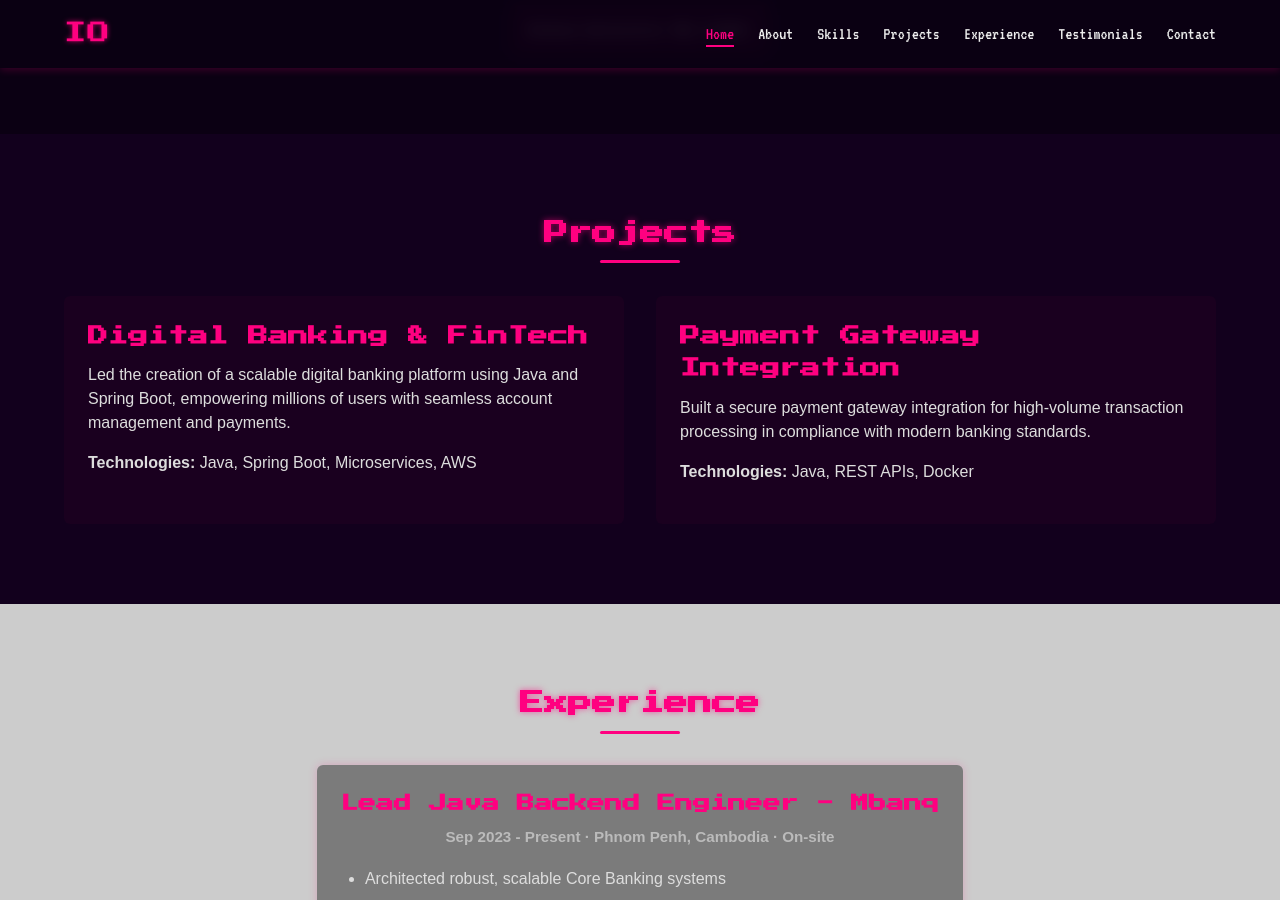
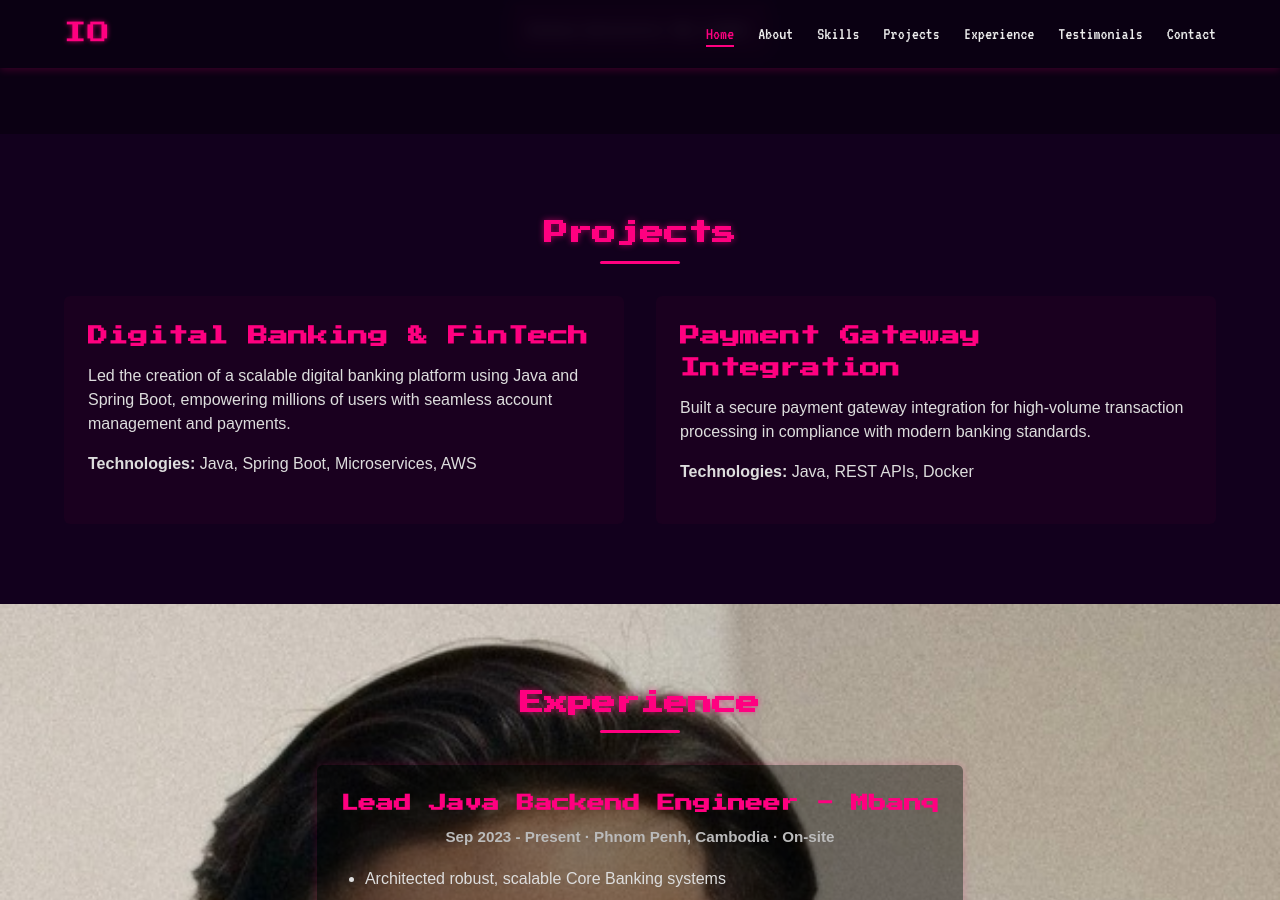
Before and after one commit to srosio/sros-yort, a Jekyll site: the page built from index.md, in a window 1280 px wide and 900 px high, scrolled down 1426 px. Built offline with Jekyll 4.4.1, drawn with Linux system fonts in a browser that asks for light colours.

Commit message:
Build with Jekyll

```diff
--- a/assets/css/styles.css
+++ b/assets/css/styles.css
@@ -382,7 +382,7 @@ body {
 /* EXPERIENCE (centered with background image) */
 .experience-bg {
     /* Replace URL with a real cyberpunk-styled background image */
-    background: url('https://via.placeholder.com/1600x900/FF0080/000000?text=Cyberpunk+BG')
+    background: url('/assets/profile.jpg')
     center/cover no-repeat;
     position: relative;
     color: #ddd;
```
